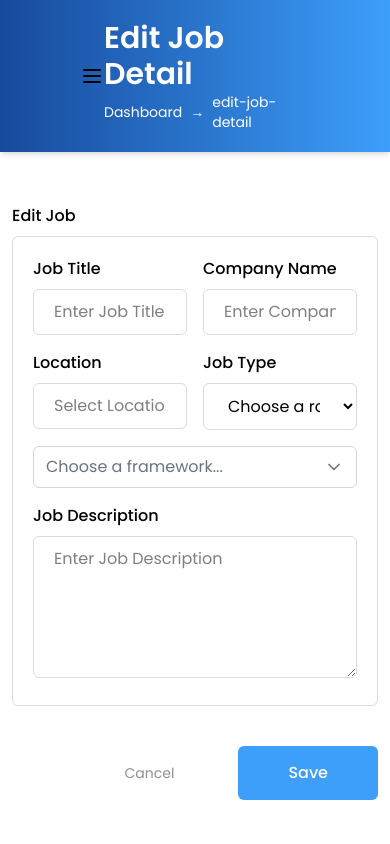
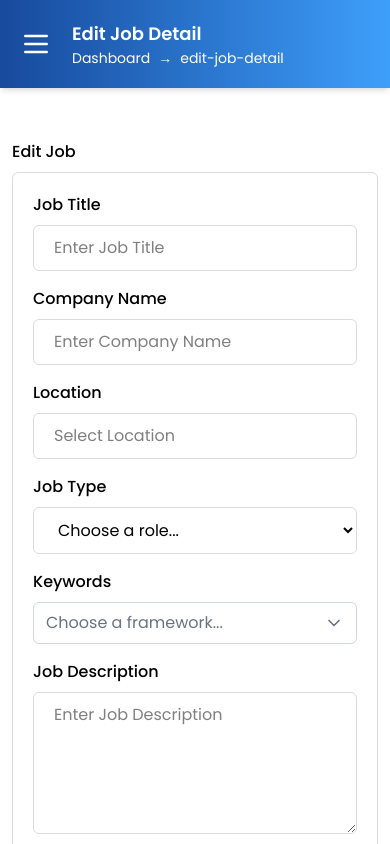
Before and after one commit to Nanthakumar-Cueverz/Job-Dashboard-Management, a React (Vite) app: page /interviewai/edit-job-detail in a window 390 px wide. Built offline with nearby package versions, Linux system fonts and the light colour scheme.

Commit message:
Responsive chnages

```diff
--- a/src/components/common/MultiSelectDropdown.jsx
+++ b/src/components/common/MultiSelectDropdown.jsx
@@ -46,7 +46,7 @@ const MultiSelectDropdown = ({
 
             {/* Dropdown Menu */}
             {isOpen && (
-                <div className='absolute left-0 mt-2 flex h-36  w-full shadow bg-white border border-border-primary rounded-lg  z-10 max-h-40 overflow-y-auto p-2'>
+                <div className='absolute left-0 mt-2 w-full max-w-lg md:max-w-full shadow bg-white border border-border-primary rounded-lg z-10 p-2 overflow-y-auto max-h-40 md:max-h-52 flex flex-wrap gap-2'>
                     {options.map((option) => {
                         const isSelected = selectedOptions.find(
                             (item) => item.value === option.value,
@@ -54,10 +54,10 @@ const MultiSelectDropdown = ({
                         return (
                             <div
                                 key={option.value}
-                                className={`px-6 py-2 m-1 h-fit rounded-full bg-table-background border border-border-primary cursor-pointer transition-all ${
+                                className={`px-4 py-2 text-sm md:text-base rounded-full border-border cursor-pointer transition-all border ${
                                     isSelected
-                                        ? 'text-primary border border-primary'
-                                        : 'text-gray-700 hover:bg-blue-50'
+                                        ? 'bg-primary-light text-primary border-primary'
+                                        : 'text-gray-700 bg-gray-100 hover:bg-blue-50'
                                 }`}
                                 onClick={() => handleOptionClick(option)}
                             >
--- a/src/components/common/UploadFiles.jsx
+++ b/src/components/common/UploadFiles.jsx
@@ -87,7 +87,7 @@ const UploadFiles = ({ onFileSelect, label, title, style }) => {
                             <div className='p-0 lg:px-5 mt-5'>
                                 {selectedFile && (
                                     <div>
-                                        <div className='flex justify-between items-center space-x-5'>
+                                        <div className='block md:flex justify-between items-center space-x-5'>
                                             <div className='mt-2 gap-3 py-2 px-4 w-full bg-white rounded-lg shadow'>
                                                 <div className='flex items-center justify-between'>
                                                     <div className='flex align-middle items-center gap-x-3'>
@@ -101,7 +101,6 @@ const UploadFiles = ({ onFileSelect, label, title, style }) => {
                                                             </span>
                                                         </div>
                                                     </div>
-
                                                     <button
                                                         onClick={() => setSelectedFile(null)}
                                                         className='text-black text-xs font-semibold ml-auto'
@@ -113,7 +112,7 @@ const UploadFiles = ({ onFileSelect, label, title, style }) => {
                                                     <div className='bg-primary absolute top-0 left-0 h-full w-1/2 rounded-2xl'></div>
                                                 </div>
                                             </div>
-                                            <div className='text-center'>
+                                            <div className='text-center pt-3 lg:pt-0'>
                                                 <button
                                                     className='btn-fill px-10 py-2 items-center text-center'
                                                     onClick={handleApply} // Apply Button Click
--- a/src/components/ui/Header.jsx
+++ b/src/components/ui/Header.jsx
@@ -18,13 +18,13 @@ const Header = ({ setIsOpen }) => {
     const title = pageTitles[location.pathname] || 'Dashboard';
 
     return (
-        <header className='flex items-center justify-between px-20 py-5 shadow-md bg-gradient-to-r from-[#184A9D] to-[#3E9FFB]'>
+        <header className='flex items-center justify-start md:justify-between px-5 md:px-20 py-5 shadow-md bg-gradient-to-r from-[#184A9D] to-[#3E9FFB]'>
             <button onClick={() => setIsOpen(true)} className='lg:hidden'>
-                <MenuIcon />
+                <MenuIcon className='text-white h-8 w-8 mr-5' />
             </button>
 
             <div>
-                <h1 className='font-semibold text-white text-3xl'>{title}</h1>
+                <h1 className='font-semibold text-white text-lg md:text-3xl'>{title}</h1>
                 <Breadcrumb />
             </div>
         </header>
@@ -54,7 +54,7 @@ const Breadcrumb = () => {
             {breadcrumbs.map((breadcrumb, index) => (
                 <li key={index} className='flex items-center'>
                     {index !== breadcrumbs.length - 1 ? (
-                        <Link to={breadcrumb.href} className='hover:underline'>
+                        <Link to={breadcrumb.href} className='hover:underline text-sm'>
                             {breadcrumb.name}
                         </Link>
                     ) : (
--- a/src/components/ui/JobDetailsForm.jsx
+++ b/src/components/ui/JobDetailsForm.jsx
@@ -4,7 +4,7 @@ import TextArea from '../common/TextArea';
 import MultiSelectDropdown from '../common/MultiSelectDropdown';
 import SelectMenu from '../common/SelectMenu';
 
-const JobDetailsForm = ({ formData, setFormData , title}) => {
+const JobDetailsForm = ({ formData, setFormData, title }) => {
     const [selectedRole, setSelectedRole] = useState('');
     const options = [
         { value: 'react', label: 'React' },
@@ -22,7 +22,7 @@ const JobDetailsForm = ({ formData, setFormData , title}) => {
     return (
         <div>
             <h1 className='mb-2 block text-base font-medium text-black'>{title}</h1>
-            <div className='grid grid-cols-2 gap-4 border border-border-primary rounded-md p-5 '>
+            <div className='grid grid-cols-1 md:grid-cols-2 gap-4 border border-border-primary rounded-md p-5 '>
                 <Input
                     label='Job Title'
                     value={formData.title}
@@ -47,7 +47,10 @@ const JobDetailsForm = ({ formData, setFormData , title}) => {
                     onChange={(e) => setSelectedRole(e.target.value)}
                     placeholder='Choose a role...'
                 />
-                <div className='col-span-2'>
+                <div className='col-span-1 md:col-span-2'>
+                    <label htmlFor='' className='mb-2 block text-base font-medium text-black'>
+                        Keywords
+                    </label>
                     <MultiSelectDropdown
                         options={options}
                         selectedOptions={formData.selectedOptions}
@@ -57,7 +60,7 @@ const JobDetailsForm = ({ formData, setFormData , title}) => {
                         placeholder='Choose a framework...'
                     />
                 </div>
-                <div className='col-span-2'>
+                <div className='col-span-1 md:col-span-2'>
                     <TextArea
                         label='Job Description'
                         value={formData.description}
```
